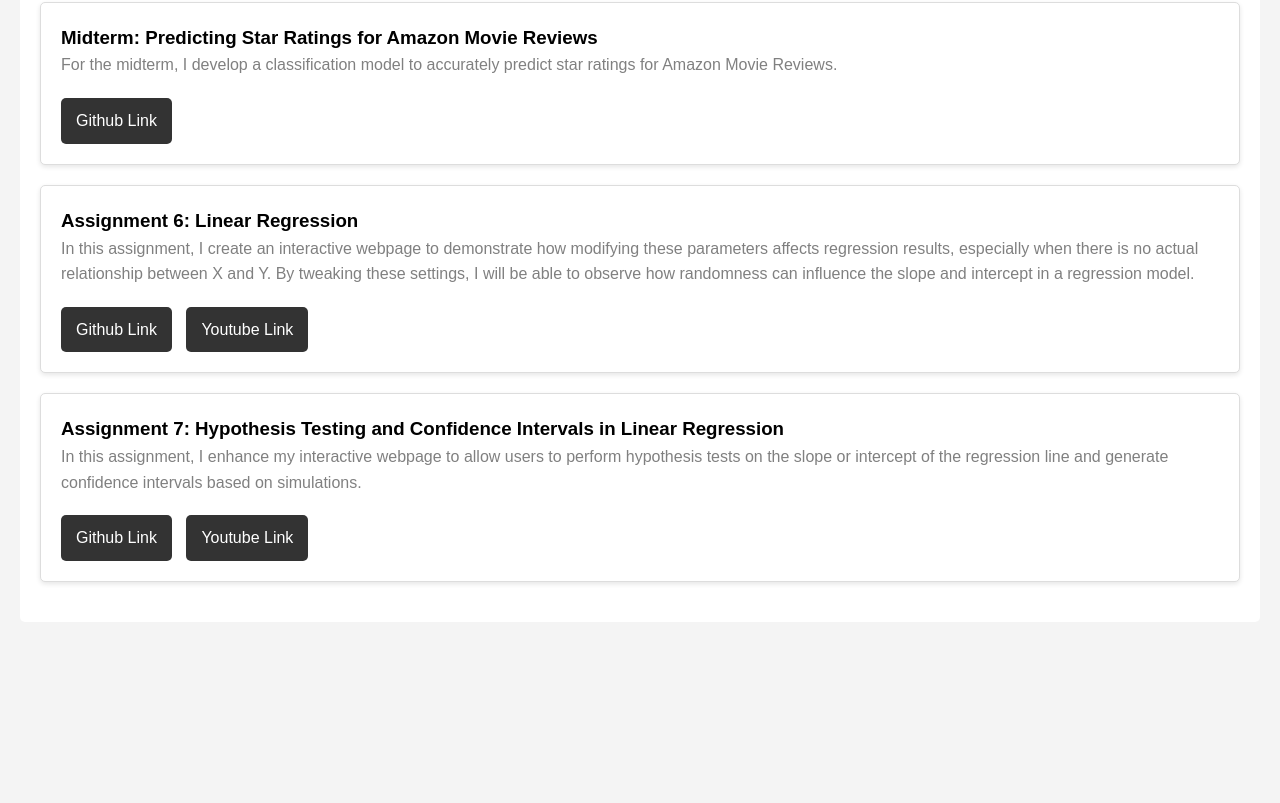
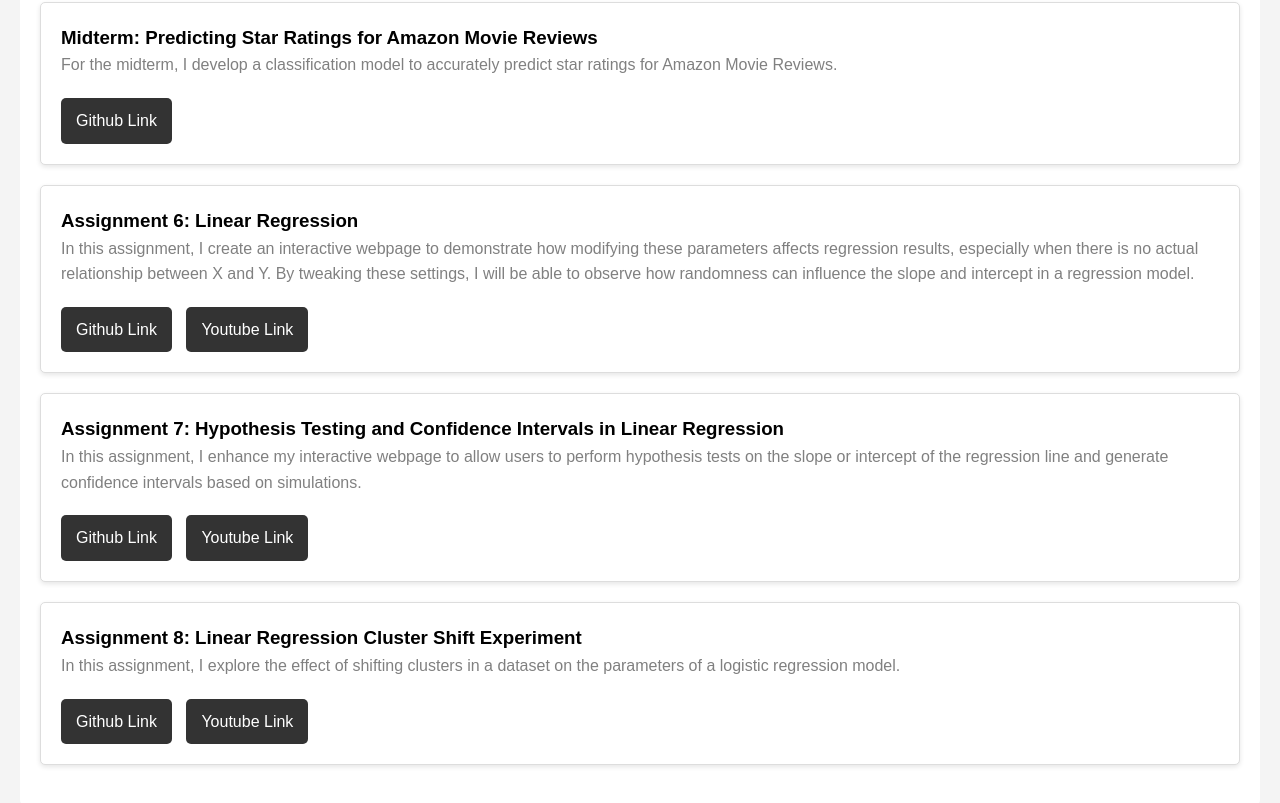
Before and after one commit to tungphaam/tungphaam.github.io, a plain HTML site: page assignments.html in a window 1280 px wide. Shown: the part 1318-2121 px from the top of the page. Before the commit the page ends 1960 px from the top, so only its background shows below. Drawn offline with Linux system fonts and the light colour scheme.

Commit message:
Assignment 8

```diff
--- a/assignments.html
+++ b/assignments.html
@@ -71,6 +71,12 @@
                 <a href="https://github.com/tungphaam/tungpham-assignment-7.git" class="github-link">Github Link</a>
                 <a href="https://youtu.be/X_zsOdrqbAU" class="youtube-link">Youtube Link</a>
             </div>
+            <div class="assignment" id="assignment2">
+                <h3>Assignment 8: Linear Regression Cluster Shift Experiment</h3>
+                <p>In this assignment, I explore the effect of shifting clusters in a dataset on the parameters of a logistic regression model.</p>
+                <a href="https://github.com/tungphaam/tungpham-assignment-8.git" class="github-link">Github Link</a>
+                <a href="https://youtu.be/hpa6flFBDAc" class="youtube-link">Youtube Link</a>
+            </div>
         </div>
 
     </main>
```
